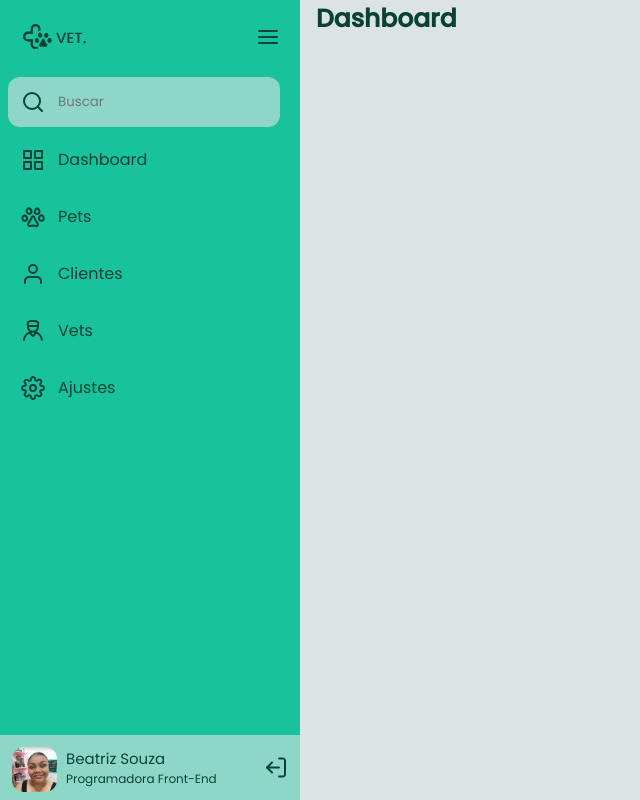
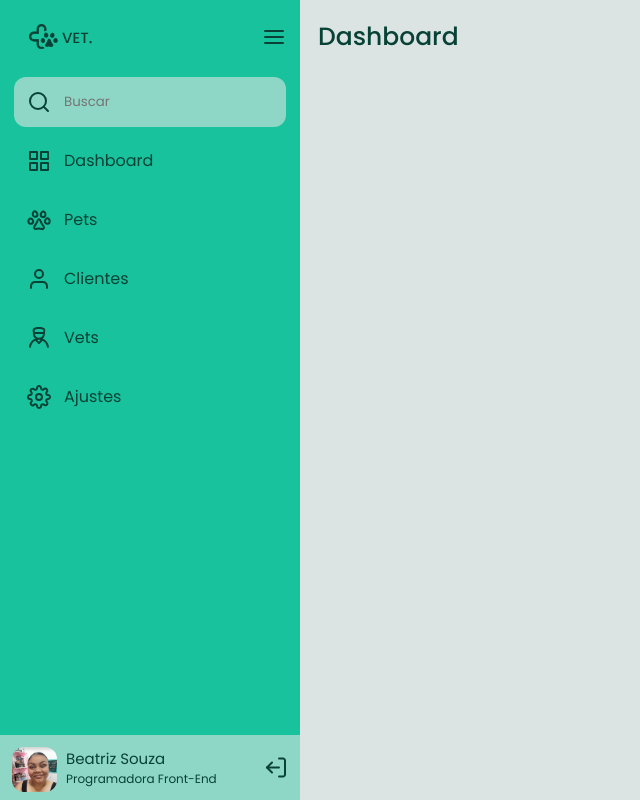
Before and after one commit to beasou/desafioSidebar, a plain HTML site: page index.html in a window 1280 px wide. Shown: the whole page, without its empty margins (0-640 px from the left). Drawn offline with Linux system fonts and the light colour scheme.

Commit message:
realinhando lista, logo, menu, botao e container

```diff
--- a/style.css
+++ b/style.css
@@ -13,12 +13,14 @@
 }
 p{
     font-size: 15px;
+    font-weight: 400;
 }
 h1{
     font-size: 25px;
+    font-weight: 500;
 }
 h2{
-    font-weight: normal;
+    font-weight: 400;
     font-size: 12px;
 }
 img{
@@ -26,7 +28,7 @@ img{
 }
 body{
     display: flex;
-    gap: 1rem;
+    /*gap: 1rem;*/
     background-color: var(--light-grey);
 }
 .sidebar{
@@ -35,12 +37,11 @@ body{
     background-color: var(--green);
     height: 100vh;
     justify-content: space-between;
-    flex-basis: 270px;
 }
 header{
     display: flex;
     justify-content: space-between;
-    margin: 24px 20px 26px 23px;
+    margin: 24px 14px 27px 29px;
 }
 .logo{
     display: flex;
@@ -52,7 +53,7 @@ header{
     display: flex;
     justify-content: center;
     align-items: center;
-    margin: 27px 20px 20px 8px;
+    margin: 0px 14px 20px 14px;
 }
 .search img{
     padding: 13px;
@@ -68,13 +69,13 @@ input{
     outline: 0;
 }
 ul{
-    margin: 20px 0 0 21px;
+    margin: 21px 0 0 27px;
 }
 li{
     display: flex;
     text-decoration: none;
     align-items: center;
-    margin-top: 32px;
+    margin-top: 34px;
 }
 li:first-child{
     margin-top: 0;
@@ -107,5 +108,5 @@ section{
     border-radius: 12px;
 }
 .container{
-    flex: 1;
+    margin: 18px 0 0 18px;
 }
```
